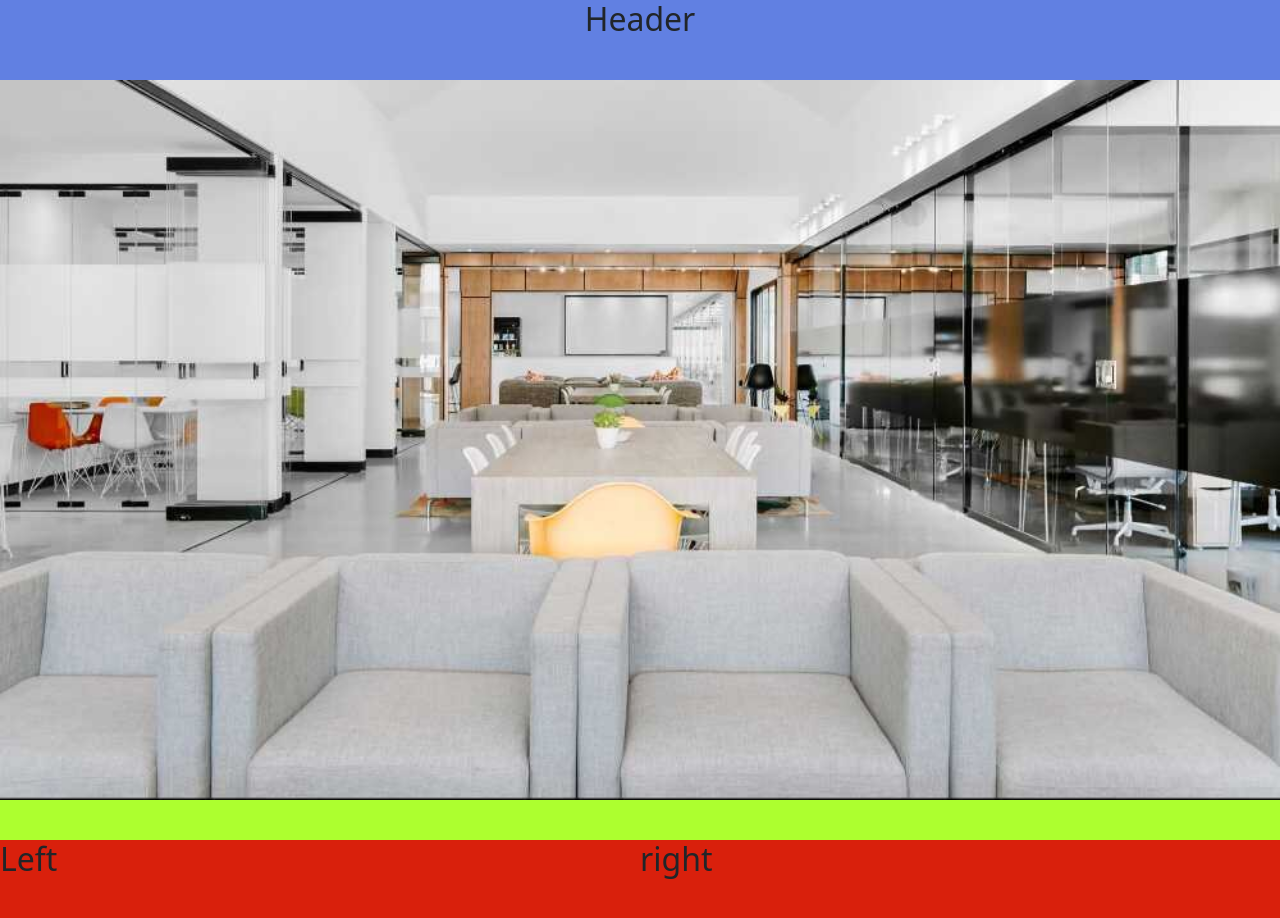
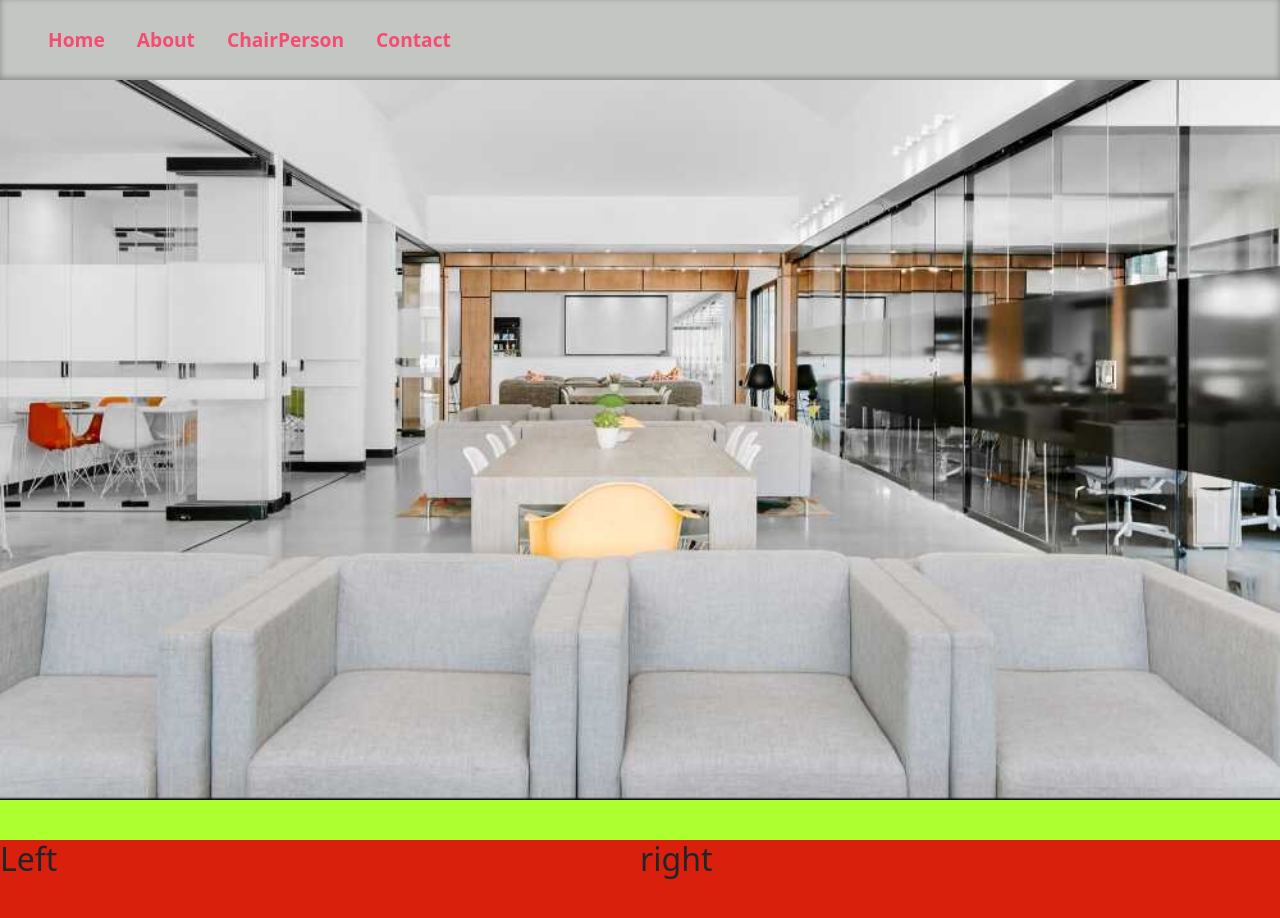
Before and after one commit to Viren-hub/Temple2023, a React (Create React App) app: page / in a window 1280 px wide. Shown: the top 918 px of the page. Built offline with nearby package versions, Linux system fonts and the light colour scheme.

Commit message:
navbar completed

```diff
--- a/package.json
+++ b/package.json
@@ -10,9 +10,11 @@
     "@testing-library/react": "^13.4.0",
     "@testing-library/user-event": "^13.5.0",
     "bootstrap": "^5.2.3",
+    "font-awesome": "^4.7.0",
     "react": "^18.2.0",
     "react-bootstrap": "^2.7.0",
     "react-dom": "^18.2.0",
+    "react-icons": "^4.7.1",
     "react-scripts": "5.0.1",
     "web-vitals": "^2.1.4"
   },
--- a/src/App.css
+++ b/src/App.css
@@ -1,5 +1,5 @@
 .main{
-  background-color: royalblue;
+  /* background-color: royalblue; */
   height: 100vh;
   width: 100vw;
 }
--- a/src/App.js
+++ b/src/App.js
@@ -1,6 +1,7 @@
 
 import './App.css';
 import '../node_modules/bootstrap/dist/css/bootstrap.min.css'
+import 'bootstrap/dist/js/bootstrap.min.js';
 import React from 'react';
 import Footer from './Components/Footer/Footer';
 import Header from './Components/Header/Header';
--- a/src/Components/Header/Header.css
+++ b/src/Components/Header/Header.css
@@ -1,7 +1,86 @@
-.header{
+/* .header{
     min-height: 10vh;
     width: 100vw;
-    background-color: rgba(237, 229, 229, 0.185);
-    text-align: center
-    ;
+    background-color:cyan;
+} */
+
+.header {
+	min-height: 10vh;
+    width: 100vw;
+	display: flex;
+	align-items: center;
+	justify-content: space-between;
+	padding: 0 2rem;
+	box-shadow: rgba(50, 50, 93, 0.25) 0px 50px 100px -20px, rgba(10, 9, 9, 0.3) 0px 30px 60px -30px, rgba(10, 13, 15, 0.35) 0px -2px 6px 0px inset;
+	font-weight: bold;
+	background: rgba(62, 67, 62, 0.3);
 }
+
+
+nav a {
+	margin: 0 1rem;
+	color: #F64c72;
+	text-decoration: none;
+	font-size: larger;
+}
+
+nav a:hover {
+	color:orchid;
+}
+
+.header .nav-btn {
+	padding: 1rem;
+	cursor: pointer;
+	background: transparent;
+	border: none;
+	outline: none;
+	color: white;
+	visibility: hidden;
+	opacity: 0;
+	font-size: 1.8rem;
+}
+
+.header div,
+nav {
+	display: flex;
+	align-items: center;
+    /* justify-content: center; */
+}
+
+ @media only screen and (max-width: 900px) {
+	.header .nav-btn {
+		visibility: visible;
+		opacity: 1;
+	}
+
+	.header nav {
+		position: fixed;
+		top: 0;
+		left: 0;
+		height: 100%;
+		width: 100%;
+		display: flex;
+		flex-direction: column;
+		align-items: center;
+		justify-content: center;
+		gap: 1.5rem;
+		background-image: linear-gradient(to top, #7028e4 0%, #e5b2ca 100%);
+		transition: 1s;
+		transform: translateY(-100vh);
+	}
+
+	.header .responsive_nav {
+		transform: none;
+	}
+
+	nav .nav-close-btn {
+		position: absolute;
+		top: 2rem;
+		right: 2rem;
+	}
+
+	nav a {
+		font-size: 1.5rem;
+		color: white;
+	}
+}
--- a/src/Components/Header/Header.js
+++ b/src/Components/Header/Header.js
@@ -1,9 +1,34 @@
-import React from 'react'
+import React from 'react';
+import { useRef } from "react";
+import { FaBars, FaTimes } from "react-icons/fa";
 import './Header.css';
-export default function Header() {
+
+
+ function Header() {
+  const navRef = useRef();
+
+	const showNavbar = () => {
+		navRef.current.classList.toggle("responsive_nav");
+	};
   return (
+
     <div className='header'>
-      <h2>Header</h2>
-    </div>
+      <nav ref={navRef}>
+				<a href="/#">Home</a>
+				<a href="/#">About</a>
+				<a href="/#">ChairPerson</a>
+				<a href="/#">Contact</a>
+				<button className="nav-btn nav-close-btn"
+					onClick={showNavbar}>
+					<FaTimes />
+				</button>
+			</nav>
+			<button className="nav-btn" onClick={showNavbar}>
+				<FaBars />
+			</button>
+      </div>
+
+
   )
 }
+export default Header
--- a/src/Components/LandPage/LandPage.js
+++ b/src/Components/LandPage/LandPage.js
@@ -1,8 +1,12 @@
 import './LandPage.css'
 import image from '../../assets/office1.jpg';
+// import Header from '../Header/Header';
+
+
 function LandPage() {
 
   return (<div className='langpage'>
+    {/* <Header /> */}
               <img src={image} alt="office"/>
 
   </div>)
```
Also changed, not shown: 1 other file (tests, documents, lock files or other folders).
